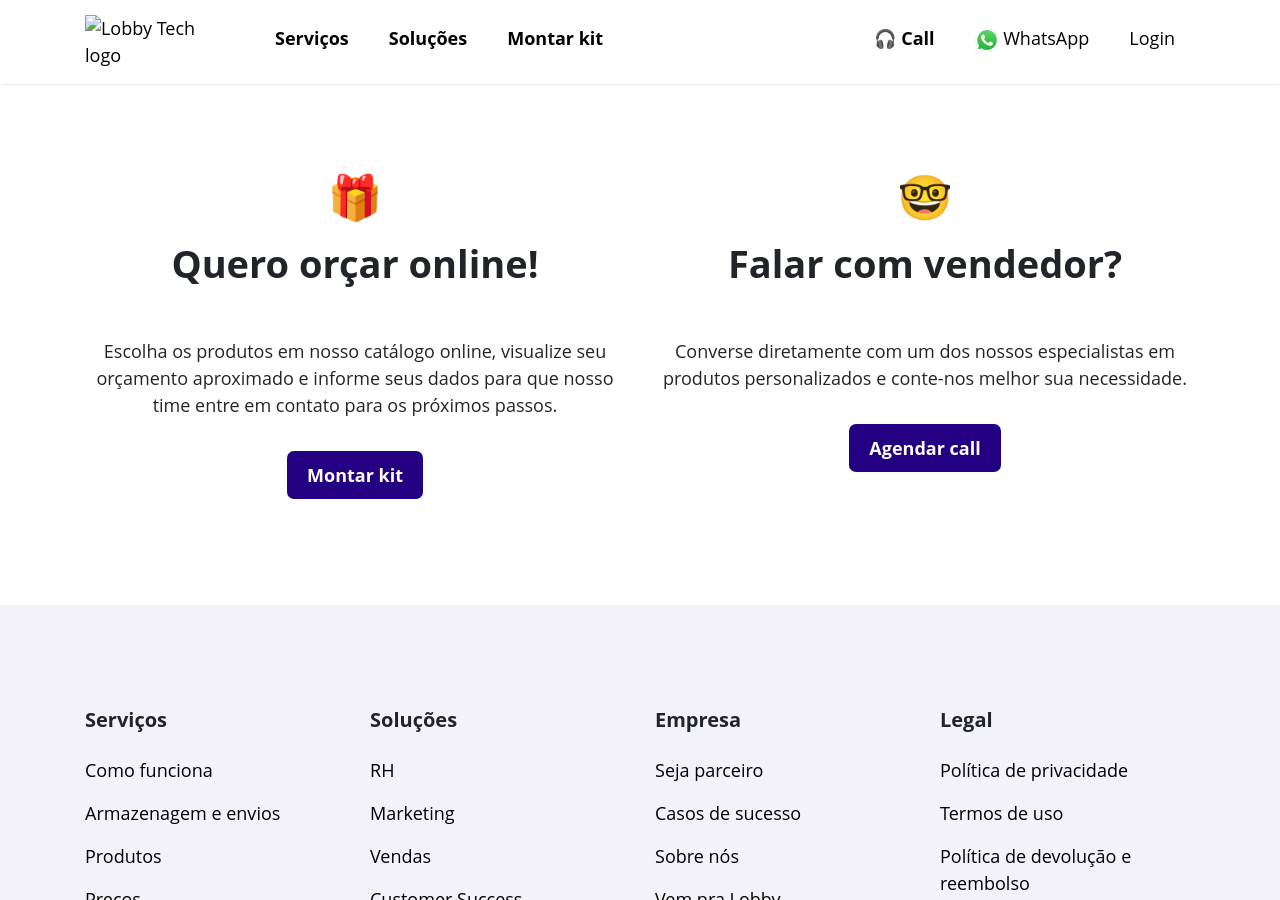
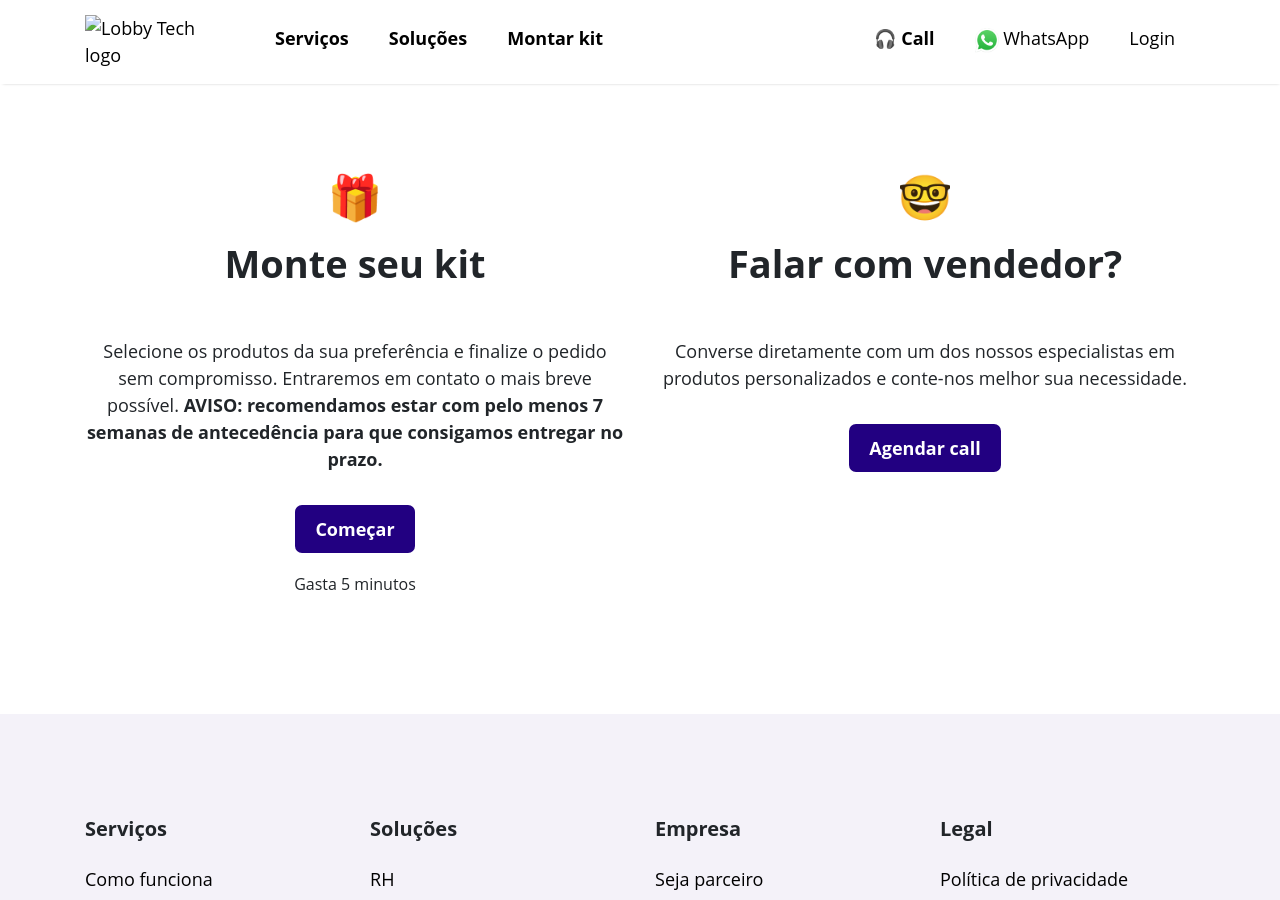
Before and after one commit to lobby-tech/lobby.tech, a Jekyll site: the page built from monte-seu-kit.html, in a window 1280 px wide and 900 px high. Built offline with Jekyll 4.4.1, drawn with Linux system fonts in a browser that asks for light colours; a script that is not in the unit is left out.

Commit message:
Changed montar kit from typeform to App

```diff
--- a/monte-seu-kit.html
+++ b/monte-seu-kit.html
@@ -8,16 +8,17 @@ layout: home
     <div class="col-md-6">
       <div class="section-one">
         <p class="font--xxl">️🎁</p>
-        <h1 class="font--xl">Quero orçar online!</h1>
+        <h1 class="font--xl">Monte seu kit</h1>
         <br>
         <p>
-          Escolha os produtos em nosso catálogo online,
-          visualize seu orçamento aproximado e informe seus dados
-          para que nosso time entre em contato para os próximos passos.
+          Selecione os produtos da sua preferência e finalize o pedido sem compromisso. Entraremos em contato o mais breve possível.
+          <b>AVISO: recomendamos estar com pelo menos 7 semanas de antecedência para que consigamos entregar no prazo.</b>
         </p>
         <br>
         <p>
-          <a href="https://app.lobby.tech/catalogo" class="btn js-btn-catalog">Montar kit</a>
+          <a href="https://app.lobby.tech/catalogo" class="btn js-btn-catalog">Começar</a>
+          <br><br>
+          <span class="font--sm">Gasta 5 minutos</span>
         </p>
       </div>
     </div>
```
